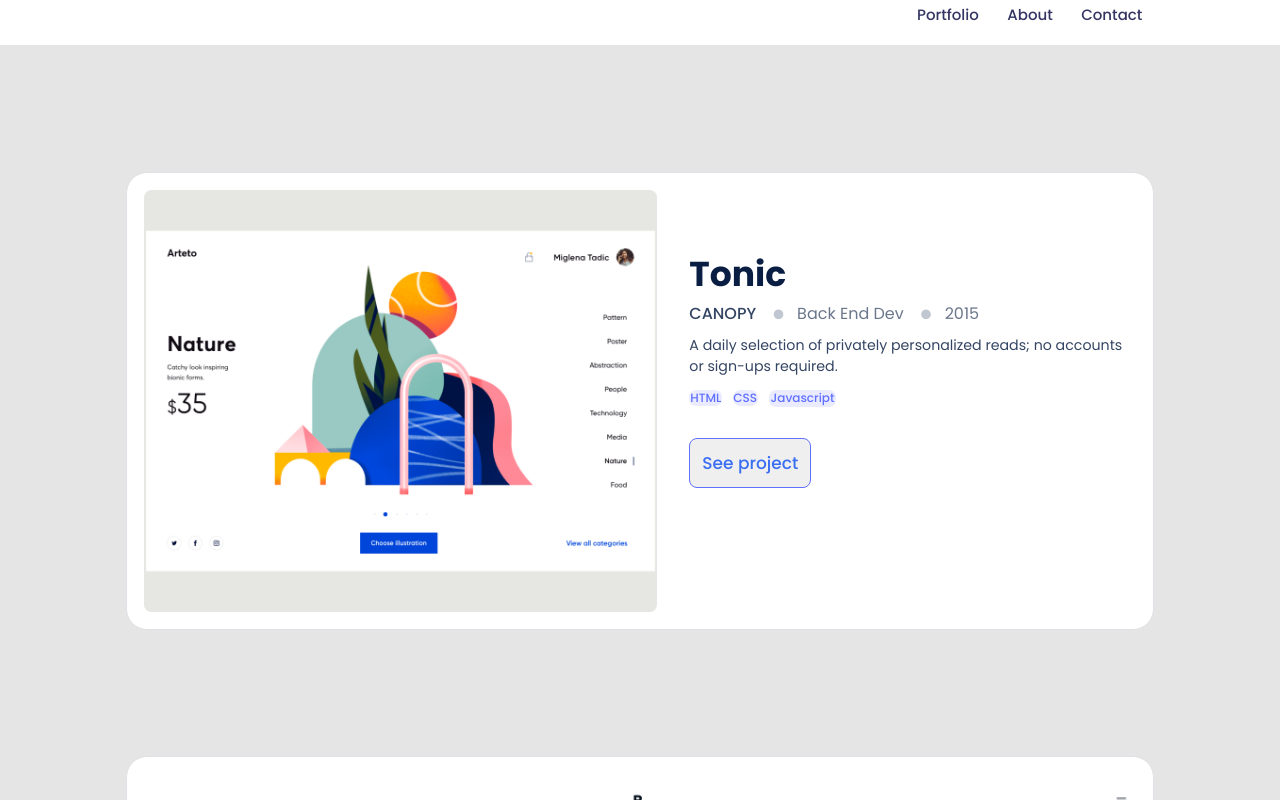
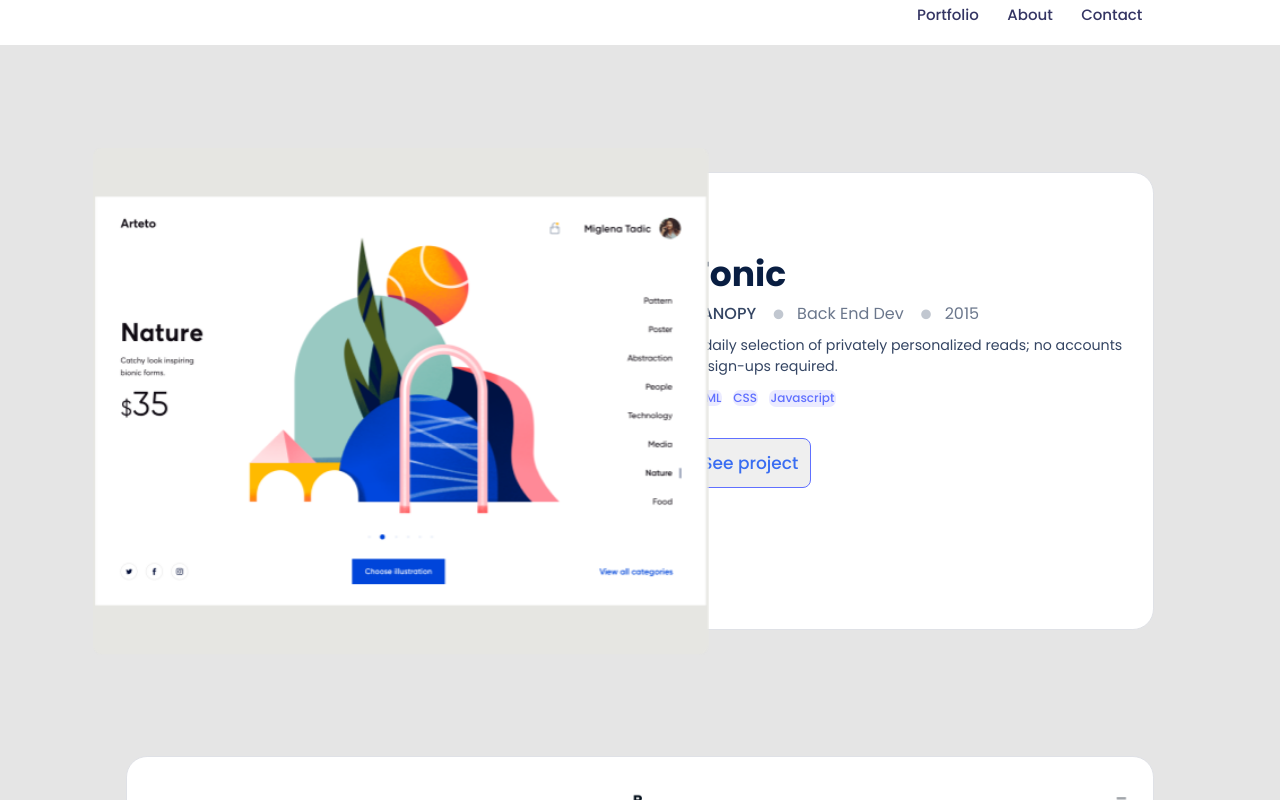
Before and after one commit to mhassa204/Portfolio-Project, a website: page index.html in a window 1280 px wide. In both pictures the pointer is over the picture 400 px from the left and 1152 px from the top of the page. Shown: the part 752-1552 px from the top of the page. Drawn offline with Linux system fonts and the light colour scheme.

Commit message:
Added transition and transform effect to card image

```diff
--- a/style.css
+++ b/style.css
@@ -141,6 +141,10 @@ header {
 .card img {
   margin: 6.4%;
   max-width: 100%;
+  transition: all 0.9s linear;
+}
+.card img:hover {
+  transform: scale(1.2);
 }
 
 .card h4 {
```
